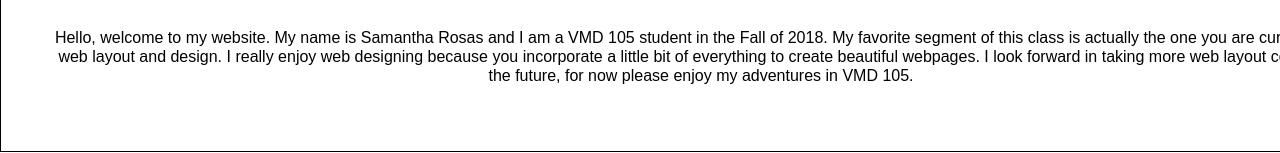
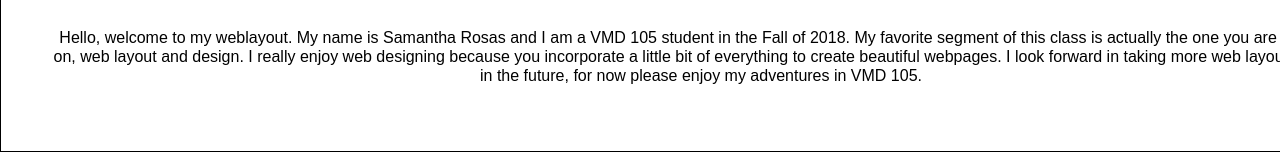
Before and after one commit to samyrose/samyrose.github.io, a plain HTML site: page Rosas_webfinal/index.html in a window 1280 px wide. Shown: the part 993-1146 px from the top of the page. Drawn offline with Linux system fonts and the light colour scheme.

Commit message:
edit
edit

```diff
--- a/Rosas_webfinal/index.html
+++ b/Rosas_webfinal/index.html
@@ -38,7 +38,7 @@
 
         </p>
         <p>
-            Hello, welcome to my website. My name is Samantha Rosas and I am a VMD 105 student in the Fall of 2018. My favorite segment of this class is actually the one you are currently on, web layout and design. I really enjoy web designing because you incorporate a little bit of everything to create beautiful webpages. I look forward in taking more web layout courses in the future, for now please enjoy my adventures in VMD 105.
+            Hello, welcome to my weblayout. My name is Samantha Rosas and I am a VMD 105 student in the Fall of 2018. My favorite segment of this class is actually the one you are currently on, web layout and design. I really enjoy web designing because you incorporate a little bit of everything to create beautiful webpages. I look forward in taking more web layout courses in the future, for now please enjoy my adventures in VMD 105.
 
 
         </p>
```
Also changed, not shown: Rosas_webfinal/contact.html (+1 -1 lines), 5 other files.
